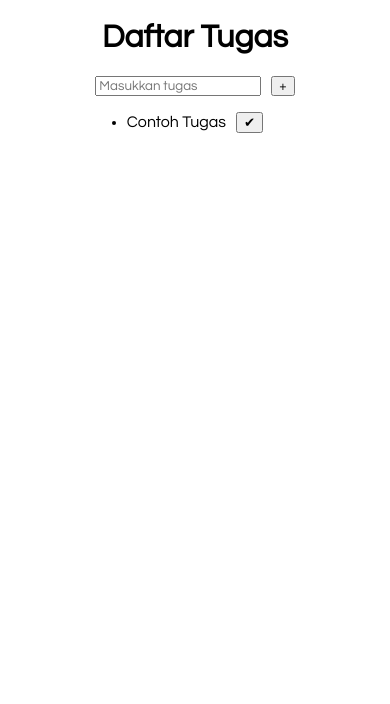
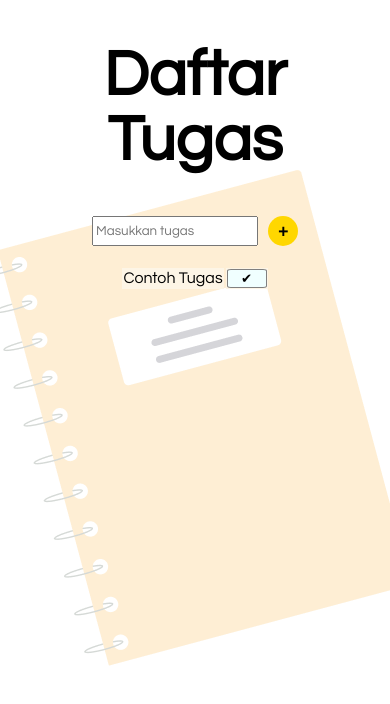
Before and after one commit to faizbyp/dom-todo, a plain HTML site: page index.html in a window 390 px wide. Drawn offline with Linux system fonts and the light colour scheme.

Commit message:
mengubah style dan formatting

```diff
--- a/index.html
+++ b/index.html
@@ -5,6 +5,7 @@
     <meta http-equiv="X-UA-Compatible" content="IE=edge">
     <meta name="viewport" content="width=device-width, initial-scale=1.0">
     <link rel="stylesheet" href="style.css">
+    <link rel="icon" type="image/x-icon" href="icon.png">
     <title>Daftar Tugas</title>
 </head>
 <body>
@@ -15,11 +16,14 @@
         <button type="submit">+</button>
     </form>
 
-    <section>
-        <ul id="daftartugas">
-            <li class="tugas">Contoh Tugas<button class="hapus-btn">✔</button></li>
-        </ul>
-    </section>
+    <table>
+        <tbody id="daftartugas">
+            <tr>
+                <td class="tugas">Contoh Tugas</td>
+                <td><button class="hapus-btn">✔</button></td>
+            </tr>
+        </tbody>
+    </table>
 
     <script src="tugas.js"></script>
 </body>
--- a/style.css
+++ b/style.css
@@ -4,29 +4,67 @@
     font-family: 'Questrial', sans-serif;
 }
 
+body {
+    max-width: 768px;
+    margin-left: auto;
+    margin-right: auto;
+    background: white url("bg.png") no-repeat fixed center;
+}
+
 h1 {
     text-align: center;
+    font-size: 64px;
 }
 
-button {
-    margin-left: 10px;
+table {
+    display: flex;
+    justify-content: center;
+    flex-wrap: wrap;
+    margin-top: 20px;
 }
 
-section {
-    display: flex;
-    justify-content: center;
+tr:nth-child(even) {
+    background-color: whitesmoke;
 }
 
-ul {
-    padding-left: 0;
-}
-
-li {
-    margin-bottom: 10px;
+tr:nth-child(odd) {
+    background-color: oldlace;
 }
 
 #tambahtugas {
     display: flex;
     justify-content: center;
-    align-items: center;
 }
+
+button[type="submit"] {
+    width: 30px;
+    height: 30px;
+    border-radius: 100%;
+    margin-left: 10px;
+    border: 0px;
+    background-color: gold;
+    font-size: large;
+    font-weight: bolder;
+}
+
+button:hover {
+    cursor: pointer;
+}
+
+button[type="submit"]:hover {
+    background-color: goldenrod;
+}
+
+.hapus-btn {
+    width: 40px;
+    background-color: azure;
+    border-radius: 10%;
+    border: 1px solid gray;
+}
+
+@media only screen and (max-width: 768px) {
+    body {
+        margin-left: 20px;
+        margin-right: 20px;
+    }
+}
--- a/tugas.js
+++ b/tugas.js
@@ -6,7 +6,6 @@ form.addEventListener('submit', tambahTugas);
 // Menghapus tugas (klik tombol hapus)
 // Elemen yang di-select adalah seluruh daftar tugas
 daftarTugas.addEventListener('click', hapusTugas);
-
 
 function tambahTugas(e){
     // Mencegah form melakukan submit (get/post)
@@ -19,25 +18,33 @@ function tambahTugas(e){
         alert('Nama tugas tidak boleh kosong');
     }
     else{
-        // Membuat <li>
-        var li = document.createElement('li');
-        // Menambah atribut class pada <li>
-        li.setAttribute('class', 'tugas');
-        // Memasukkan value nama tugas ke <li>
-        li.appendChild(document.createTextNode(namaTugas));
+        // Membuat table row
+        var tr = document.createElement('tr');
 
+        // Membuat table data tugas
+        var tdTugas = document.createElement('td');
+        // Menambah atribut class pada table data tugas
+        tdTugas.setAttribute('class', 'tugas');
+        // Memasukkan value nama tugas ke table data tugas
+        tdTugas.appendChild(document.createTextNode(namaTugas));
+
+        // Membuat table data hapus
+        var tdHapus = document.createElement('td');
         // Membuat tombol hapus
         var hapus = document.createElement('button');
         // Menambah atribut class pada tombol hapus
         hapus.setAttribute('class', 'hapus-btn');
         // Menambah icon ceklis pada tombol hapus
         hapus.appendChild(document.createTextNode('✔'));
+        // Memasukkan tombol hapus ke table data hapus
+        tdHapus.appendChild(hapus);
 
-        // Memasukkan tombol hapus ke <li>
-        li.appendChild(hapus);
+        // Memasukkan 2 table data ke dalam table row
+        tr.appendChild(tdTugas);
+        tr.appendChild(tdHapus);
 
-        // Memasukkan <li> baru ke <ul> daftar tugas
-        daftarTugas.appendChild(li);
+        // Memasukkan table row baru ke table daftar tugas
+        daftarTugas.appendChild(tr);
 
         console.log('Berhasil menambah tugas: ' + namaTugas);
     }
@@ -45,16 +52,16 @@ function tambahTugas(e){
 }
 
 function hapusTugas(e){
-    // Jika target yang diklik adalah elemen dengan class hapus-btn, maka ...
+    // Jika target yang diklik adalah elemen dengan class hapus-btn, maka jalankan kode
     if(e.target.classList.contains('hapus-btn')){
         // Konfirmasi sebelum menghapus
         if(confirm('Yakin tugas sudah selesai?')){
-            // Membuat variabel element parent dari class hapus-btn
-            var li = e.target.parentElement;
+            // Membuat variabel element grandparent (parent dari parent) dari class hapus-btn
+            var tr = e.target.parentElement.parentElement;
             // Menghapus parent dari class hapus-btn, yaitu <li>
-            daftarTugas.removeChild(li);
+            daftarTugas.removeChild(tr);
 
-            console.log('Berhasil menghapus tugas: ' + li.textContent);
+            console.log('Berhasil menghapus tugas: ' + tr.children[0].textContent);
         }
     }
 }
```
Also changed, not shown: bg.png (added), icon.png (added).
